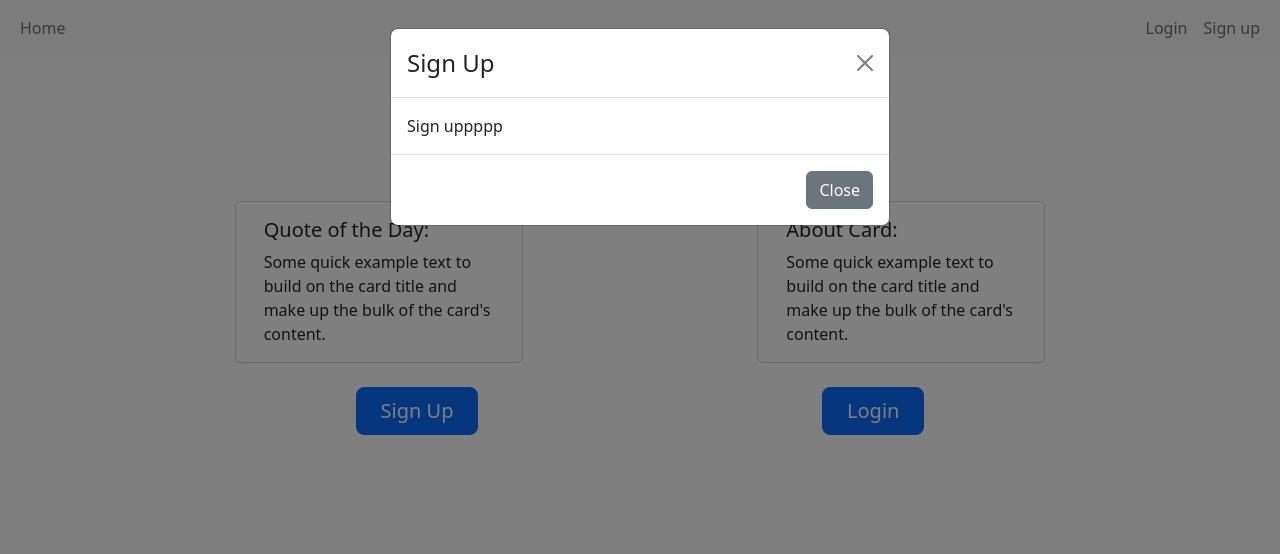
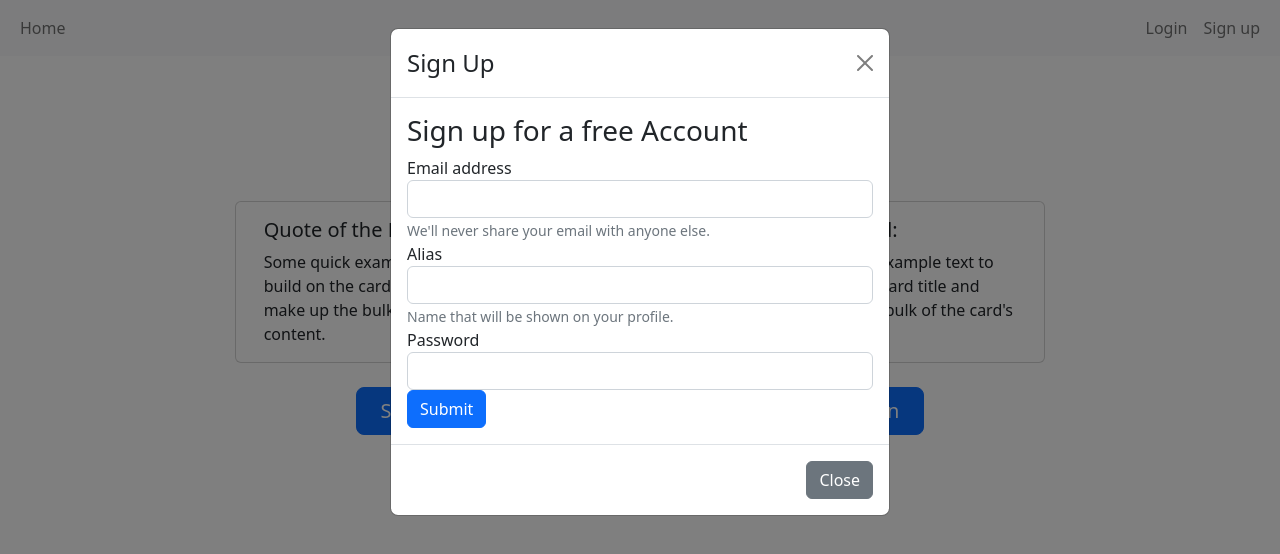
Before and after one commit to ehvai/thinkful-hackathon-team-7, a React (Create React App) app in the folder frontend/: page / in a window 1280 px wide. Both pictures are taken after a click on the button "Sign Up". Shown: the top 554 px of the page. Built offline with nearby package versions, Linux system fonts and the light colour scheme; no server answers.

Commit message:
completed signup, signup form

```diff
--- a/frontend/src/components/signup/SignupForm.js
+++ b/frontend/src/components/signup/SignupForm.js
@@ -1,7 +1,58 @@
 import React from "react";
 
-function SignupForm({submitHandler, changeHandler, newAccount}){
+function SignupForm({ submitHandler, changeHandler, newAccount }) {
+  return (
+    <form onSubmit={submitHandler}>
+      <div className="form-group">
+        <label htmlfor="user_email">Email address</label>
+        <input
+          type="email"
+          className="form-control"
+          id="user_email"
+          aria-describedby="emailHelp"
+          name="user_email"
+          required={true}
+          onChange={changeHandler}
+          // change to user_email
+          value={newAccount.user_email}
+        />
+        <small id="emailHelp" class="form-text text-muted">
+          We'll never share your email with anyone else.
+        </small>
+      </div>
+      <div className="form-group">
+        <label htmlfor="user_alias">Alias</label>
+        <input
+          type="text"
+          className="form-control"
+          id="user_alias"
+          name="user_alias"
+          required={true}
+          onChange={changeHandler}
+          value={newAccount.user_alias}
+        />
+        <small id="emailHelp" class="form-text text-muted">
+          Name that will be shown on your profile.
+        </small>
+      </div>
+      <div className="form-group">
+        <label htmlfor="user_password">Password</label>
+        <input
+          type="password"
+          className="form-control"
+          id="user_password"
+          name="user_password"
+          required={true}
+          onChange={changeHandler}
+          value={newAccount.user_password}
+        />
+      </div>
 
+      <button type="submit" className="btn btn-primary">
+        Submit
+      </button>
+    </form>
+  );
 }
 
-export default SignupForm
+export default SignupForm;
--- a/frontend/src/layouts/Home.js
+++ b/frontend/src/layouts/Home.js
@@ -1,6 +1,7 @@
 import React, { useState } from "react";
 import { Button, Card, Row, Col, Modal } from "react-bootstrap";
 import Login from "./Login";
+import Signup from "./Signup";
 
 export const Home = () => {
 	const [showLogin, setShowLogin] = useState(false);
@@ -35,7 +36,9 @@ export const Home = () => {
 			<Modal.Header closeButton>
 				<Modal.Title>Sign Up</Modal.Title>
 			</Modal.Header>
-			<Modal.Body>Sign uppppp</Modal.Body>
+			<Modal.Body>
+				<Signup />
+			</Modal.Body>
 			<Modal.Footer>
 				<Button variant="secondary" onClick={handleSignUpClose}>
 					Close
--- a/frontend/src/layouts/Signup.js
+++ b/frontend/src/layouts/Signup.js
@@ -1,20 +1,43 @@
-import React, {useState} from "react";
-import SignupForm from "../components/signup/SignupForm"
+import React, { useState } from "react";
+import SignupForm from "../components/signup/SignupForm";
+import { createUser } from "../utils/api";
 
-function Signup(){
+function Signup() {
+  const initialState = {
+    user_email: "",
+    user_alias: "",
+    user_password: "",
+  };
 
-    let initialState = {
+  const [newAccount, setNewAccount] = useState(initialState);
 
+  async function submitHandler(evt) {
+    evt.preventDefault();
+    try {
+      const abortController = new AbortController();
+      await createUser({ data: newAccount }, abortController.signal);
+    } catch (error) {
+      console.log(error);
     }
+  }
 
-    const [newAccount, setNewAccount] = useState(initialState)
+  function changeHandler(evt) {
+    setNewAccount({
+      ...newAccount,
+      [evt.target.name]: evt.target.value,
+    });
+  }
 
-    return (
-        <div>
-            <h3>Sign up for a free Account</h3>
-            <SignupForm />
-        </div>
-    )
+  return (
+    <div>
+      <h3>Sign up for a free Account</h3>
+      <SignupForm
+        changeHandler={changeHandler}
+        submitHandler={submitHandler}
+        newAccount={newAccount}
+      />
+    </div>
+  );
 }
 
-export default Signup
+export default Signup;
--- a/frontend/src/utils/api.js
+++ b/frontend/src/utils/api.js
@@ -1,5 +1,5 @@
 const API_BASE_URL =
-  process.env.REACT_APP_API_BASE_URL || "http://localhost:3000";
+	process.env.REACT_APP_API_BASE_URL || "http://localhost:5001";
 
 /**
  * Defines the default headers for these functions to work with `json-server`
@@ -51,9 +51,52 @@ async function fetchJson(url, options, onCancel) {
  *  a promise that resolves to a possibly empty array of reservation saved in the database.
  */
 
-// api call
-export async function loginCredentials(){
+/**
+ * Send a Post request to login
+ * @return {Promise<[user login]>}
+ *  a promise
+ */
+export async function loginCredentials(user, signal) {
+	const url = `${API_BASE_URL}/user/login`;
+	const options = {
+		method: "POST",
+		headers,
+		body: JSON.stringify({ data: user }),
+		signal,
+	};
 
+	return await fetchJson(url, options, {});
 }
 
-// api call for creating account
+/**
+ * Send a Post request to login
+ * @return {Promise<[user login]>}
+ *  a promise
+ */
+export async function logoutCredentials(signal) {
+	const url = `${API_BASE_URL}/user/logout`;
+	const options = {
+		method: "GET",
+		headers,
+		signal,
+	};
+
+	return await fetchJson(url, options, {});
+}
+
+/**
+ * Send a Post request to create a user's login
+ * @return {Promise<[new user]>}
+ *  a promise with new user
+ */
+export async function createUser(user, signal) {
+	const url = `${API_BASE_URL}/user`;
+	const options = {
+		method: "POST",
+		headers,
+		body: JSON.stringify({ data: user }),
+		signal,
+	};
+
+	return await fetchJson(url, options, {});
+}
```
Lines whose indentation alone changed are shown as unchanged.
